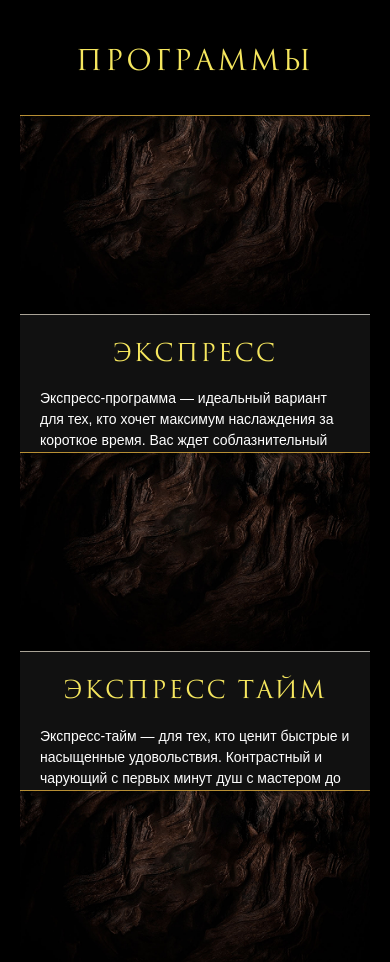
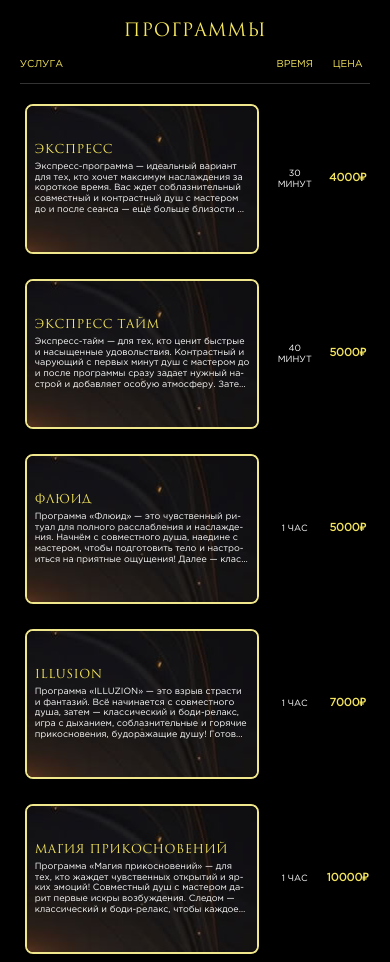
Before and after one commit to 7CH1VAS7/illusion, a plain HTML site: page program.html in a window 390 px wide. Shown: the top 962 px of the page. Drawn offline with Linux system fonts and the light colour scheme; files whose address does not match are found by name.

Commit message:
final program

```diff
--- a/program.html
+++ b/program.html
@@ -21,7 +21,7 @@
             <div class="program-row">
                 <div class="program-service">
                     <div class="service-image">
-                        <img src="wwwroot/img/Rectangle 23890.png" alt="789">
+
                         <div class="service-text">
                             <h3>ЭКСПРЕСС</h3>
                             <p>Экспресс-программа — идеальный вариант для тех, кто хочет максимум наслаждения за короткое время. Вас ждет соблазнительный совместный и контрастный душ с мастером до и после сеанса — ещё больше близости и возбуждения. Горячий боди-релакс плавно переходит в чувственные прикосновения… Позвольте себе яркую перезагрузку и взрыв эмоций всего за одну встречу!</p>
@@ -40,7 +40,7 @@
             <div class="program-row">
                 <div class="program-service">
                     <div class="service-image">
-                        <img src="wwwroot/img/Rectangle 23890.png" alt="789">
+
                         <div class="service-text">
                             <h3>ЭКСПРЕСС ТАЙМ</h3>
                             <p>Экспресс-тайм — для тех, кто ценит быстрые и насыщенные удовольствия. Контрастный и чарующий с первых минут душ с мастером до и после программы сразу задает нужный настрой и добавляет особую атмосферу. Затем в ход идёт горячий боди-релакс, где мастер скользит по вашему телу, не забывая об особо чувствительных зонах. Минимум времени — максимум сексуальных ощущений.</p>
@@ -59,7 +59,6 @@
             <div class="program-row">
                 <div class="program-service">
                     <div class="service-image">
-                        <img src="wwwroot/img/Rectangle 23890.png" alt="789">
                         <div class="service-text">
                             <h3>ФЛЮИД</h3>
                             <p>Программа «Флюид» — это чувственный ритуал для полного расслабления и наслаждения. Начнём с совместного душа, наедине с мастером, чтобы подготовить тело и настроиться на приятные ощущения! Далее — классический и боди-релакс, где каждое прикосновение разжигает желание и погружает в мир удовольствия! В завершении — утонченный и уникальный релакс! А заканчивается всё еще одним совместным душем, чтобы продлить наслаждение и оставить после себя незабываемые эмоции… Готовы к такому приятному эксперименту?</p>
@@ -78,7 +77,7 @@
             <div class="program-row">
                 <div class="program-service">
                     <div class="service-image">
-                        <img src="wwwroot/img/Rectangle 23890.png" alt="789">
+
                         <div class="service-text">
                             <h3>ILLUSION</h3>
                             <p>Программа «ILLUZION» — это взрыв страсти и фантазий. Всё начинается с совместного душа, затем — классический и боди-релакс, игра с дыханием, соблазнительные и горячие прикосновения, будоражащие душу! Готовы испытать настоящее искушение?</p>
@@ -97,7 +96,6 @@
             <div class="program-row">
                 <div class="program-service">
                     <div class="service-image">
-                        <img src="wwwroot/img/Rectangle 23890.png" alt="789">
                         <div class="service-text">
                             <h3>МАГИЯ ПРИКОСНОВЕНИЙ</h3>
                             <p>Программа «Магия прикосновений» — для тех, кто жаждет чувственных открытий и ярких эмоций! Совместный душ с мастером дарит первые искры возбуждения. Следом — классический и боди-релакс, чтобы каждое прикосновение пробуждало желание. «Веточка сакуры» — игра с горячим и холодным дыханием — усиливает ощущения. Тебя ждут соблазнительные прикосновения, которых, уверены, Вы никогда не ощущали на себе! Желаете начать эту чувственную игру?</p>
@@ -116,7 +114,6 @@
             <div class="program-row">
                 <div class="program-service">
                     <div class="service-image">
-                        <img src="wwwroot/img/Rectangle 23890.png" alt="789">
                         <div class="service-text">
                             <h3>ТАЙНОЕ ЖЕЛАНИЕ</h3>
                             <p>Это - индивидуальная программа, в которой вы сможете реализовать свои тайные эротические фантазии и получить наслаждение. Насыщенность данной программы подбирается исключительно исходя из ваших желаний. В каких позах девушка доставляет вам удовольствие и какими способами решаете только вы. Она воплотит все ваши фантазии, не противоречащие политики нашего салона. * Вы самостоятельно можете решать, в какой последовательности будет проходить программа (возможность поменять местами классическую часть с эротической)</p>
@@ -135,7 +132,6 @@
             <div class="program-row">
                 <div class="program-service">
                     <div class="service-image">
-                        <img src="wwwroot/img/Rectangle 23890.png" alt="789">
                         <div class="service-text">
                             <h3>VIP 1,5</h3>
                             <p>Программа «VIP 1.5» — 1,5 часа настоящей роскоши и безграничного удовольствия! Вас ждет совместный душ с мастером до и после сеанса. Далее — классический и боди-релакс с элементами тайских техник, чтобы полностью расслабиться и погрузиться в атмосферу наслаждения! Особое внимание — чувственным прикосновениям… Окунитесь в мир VIP-страсти и непрекращающихся эмоций! Здесь – нет ограничений! Желаете забронировать этот эксклюзив?</p>
@@ -154,7 +150,6 @@
             <div class="program-row">
                 <div class="program-service">
                     <div class="service-image">
-                        <img src="wwwroot/img/Rectangle 23890.png" alt="789">
                         <div class="service-text">
                             <h3>КЛУБНИЧНОЕ НАСЛАЖДЕНИЕ</h3>
                             <p>Программа «Клубничное наслаждение» — идеальное сочетание соблазна, игры и ярких ощущений! Сначала Вы вместе с мастером отправитесь в контрастный душ, чтобы подготовиться к ритуалу. Далее — классический и боди-релакс, плавно погружающий в расслабление. Особое удовольствие подарит уникальная техника «Клубничка» — это чувственное испытание заставит дрожать от наслаждения. А после — расслабление в пенном джакузи. Наслаждение не ограничено ничем! Готовы к сладким экспериментам?</p>
@@ -173,7 +168,6 @@
             <div class="program-row">
                 <div class="program-service">
                     <div class="service-image">
-                        <img src="wwwroot/img/Rectangle 23890.png" alt="789">
                         <div class="service-text">
                             <h3>1000 И ОДНО НАСЛАЖДЕНИЕ</h3>
                             <p>Программа «1000 и одно наслаждение» — настоящая двухчасовая сенсация для тех, кто любит чувственные эксперименты! Начинается всё с совместного душа, который настраивает на волну доверия и возбуждения. Затем — классический релакс всего тела, чтобы снять напряжение и подготовиться к эмоциям. Далее — уникальная игра «лёд и пламя» – острая смена ощущений провоцирует взрыв эмоций! Программа включает секретную технику, а также соблазнительные прикосновения по всему телу мастера. После — пенное джакузи для максимального расслабления! Готовы к двум часам своих самых дерзких фантазий?</p>
@@ -192,7 +186,6 @@
             <div class="program-row">
                 <div class="program-service">
                     <div class="service-image">
-                        <img src="wwwroot/img/Rectangle 23890.png" alt="789">
                         <div class="service-text">
                             <h3>TWIX-ШОУ</h3>
                             <p>Программа «TWIX-ШОУ» — это максимум страсти для ценителей двойного удовольствия! Вас встречают сразу две мастерицы: совместный душ и пенное джакузи в компании девушек задают нужный тон. Дальше — классический расслабляющий релакс в четыре руки и чувственный боди-релакс, который сведёт с ума от наслаждения! Изысканное удовольствие для тех, кто ценит яркие и незабываемые впечатления! Для самых искушенных мы подготовили дополнительно эффектное шоу! Хотите узнать больше о вариантах программы?</p>
@@ -211,7 +204,6 @@
             <div class="program-row">
                 <div class="program-service">
                     <div class="service-image">
-                        <img src="wwwroot/img/Rectangle 23890.png" alt="789">
                         <div class="service-text">
                             <h3>АПЕЛЬСИНОВЫЙ РАЙ</h3>
                             <p>Программа «Апельсиновый рай» — это 2 часа ярких, экзотических ощущений и настоящего расслабления! Начинается всё с совместного душа, который раскрепощает и настраивает на особый лад. Далее — классический и тайский релакс для полного расслабления, а затем интригующий релакс с горячими апельсинами: вы в маске, а по вашему телу круговыми движениями скользят тёплые цитрусы, вызывая волны наслаждения… Вас ждёт боди-релакс, пенное джакузи с мастером, секретная техника, а также максимальная чувственность — что это будет? Останется секретом! Хотите попробовать экзотику с ароматом страсти?</p>
@@ -230,7 +222,6 @@
             <div class="program-row">
                 <div class="program-service">
                     <div class="service-image">
-                        <img src="wwwroot/img/Rectangle 23890.png" alt="789">
                         <div class="service-text">
                             <h3>АКВА RELAX</h3>
                             <p>Программа «Aqua Relax» — истинное наслаждение для тела и души! Вас ждет контрастный и совместный душ с мастером до и после сеанса. Сеанс начинается с классического релакса всего тела, особое внимание уделяется спине, плечам, ногам и стопам с элементами рефлексологии, чтобы полностью снять напряжение! После — хамам с эфирными маслами и ароматерапией, глубокое скрабирование тела для лёгкости и обновления кожи. Далее — чувственный боди-релакс, переходящий в главную и тайную часть… В завершение — восстановление сил в бассейне с гидромассажем! Хотите почувствовать полный релакс с оттенком страсти?</p>
@@ -249,7 +240,6 @@
             <div class="program-row">
                 <div class="program-service">
                     <div class="service-image">
-                        <img src="wwwroot/img/Rectangle 23890.png" alt="789">
                         <div class="service-text">
                             <h3>ЖАРКОЕ ИСКУШЕНИЕ</h3>
                             <p>Окунитесь в бушующую страсть с программой «Жаркое искушение». Две соблазнительные девушки встретят Вас совместным душем, где начнутся нежные знакомства! В четыре руки они проведут арома-релакс, скрабирование и не только! Погружение в хамам и бассейн с гидромассажем завершит этот фееричный ритуал роскоши и удовольствия!</p>
@@ -268,7 +258,6 @@
             <div class="program-row">
                 <div class="program-service">
                     <div class="service-image">
-                        <img src="wwwroot/img/Rectangle 23890.png" alt="789">
                         <div class="service-text">
                             <h3>ЛЕДИ БОСС</h3>
                             <p>Почувствуйте силу настоящего подчинения с программой «Lady Boss». Вас ждёт жаркая игра власти: страстная Госпожа в эффектном образе берёт контроль с первой минуты! Атмосфера полного доминирования — и только вы решаете, насколько далеко зайдёт игра. По желанию — спецдопы для ещё большего адреналина! Готовы попробовать свои границы? Все будет зависеть от Ваших желаний!</p>
--- a/wwwroot/css/style-program.css
+++ b/wwwroot/css/style-program.css
@@ -6,7 +6,7 @@
          url('../font-15/TrajanPro3Regular.ttf') format('truetype');
     font-weight: normal;
     font-style: normal;
-    font-display: swap; /* Для лучшей производительности */
+    font-display: swap;
 }
 @font-face {
     font-family: 'GothamPro';
@@ -17,21 +17,7 @@
     font-style: normal;
     font-display: swap;
 }
-body{
-    position: relative;
-    z-index: 1;
-    margin: 0px;
-    background-color: black;
-    font-family: 'GothamPro', GothamPro ;
-}
-h1, h2, h3, h4, h5, h6 {
-    font-family: 'TrajanPro3Regular', TrajanPro3Regular ;
-    font-weight: lighter;
-font-weight: 100;
-font-weight: 200;
-font-weight: 300;
 
-}
 * {
     margin: 0;
     padding: 0;
@@ -39,43 +25,52 @@ font-weight: 300;
 }
 
 body {
-    font-family: Arial, sans-serif;
-    background: #000;
+    position: relative;
+    z-index: 1;
+    margin: 0px;
+    background-color: black;
+    font-family: 'GothamPro', GothamPro;
+    line-height: 1.6;
     color: #fff;
-    line-height: 1.6;
+}
+
+h1, h2, h3, h4, h5, h6 {
+    font-family: 'TrajanPro3Regular', TrajanPro3Regular;
+    font-weight: 100;
 }
 
 .container {
-    max-width: 1200px;
+    max-width: min(1200px, 90vw);
     margin: 0 auto;
-    padding: 0 20px;
+    padding: 0 clamp(10px, 2vw, 20px);
 }
 
 /* ===== СЕКЦИЯ ПРОГРАММ ===== */
 .programs-section {
-    padding: 80px 0;
+    padding: clamp(30px, 5vw, 60px) 0;
     min-height: 100vh;
 }
 
 .programs-title {
     text-align: center;
-    font-size: 48px;
+    font-size: clamp(24px, 4vw, 36px);
     color: rgb(245, 230, 94);
-    margin-bottom: 60px;
+    margin-bottom: clamp(20px, 4vw, 40px);
     text-transform: uppercase;
-    letter-spacing: 3px;
-    font-weight: normal;
+    letter-spacing: clamp(0.5px, 0.2vw, 2px);
+    font-weight: 100;
+    line-height: 1.2;
 }
 
 /* Заголовки столбцов */
 .columns-header {
     display: grid;
-    grid-template-columns: 1fr 100px 100px;
-    gap: 40px;
-    padding-bottom: 20px;
-    margin-bottom: 30px;
+    grid-template-columns: 1fr minmax(60px, 80px) minmax(60px, 80px);
+    gap: clamp(15px, 2vw, 25px);
+    padding-bottom: clamp(10px, 1.5vw, 15px);
+    margin-bottom: clamp(15px, 2vw, 20px);
     border-bottom: 1px solid #333;
-    font-size: 18px;
+    font-size: clamp(12px, 1.4vw, 16px);
     color: rgb(245, 230, 94);
     text-transform: uppercase;
 }
@@ -95,207 +90,245 @@ body {
 /* Строка программы */
 .program-row {
     display: grid;
-    grid-template-columns: 1fr 100px 100px;
-    gap: 40px;
-    align-items: start;
-    margin-bottom: 50px;
+    grid-template-columns: 1fr minmax(60px, 80px) minmax(60px, 80px);
+    gap: clamp(15px, 2vw, 25px);
+    align-items: center; /* Выравнивание по горизонтали */
+    margin-bottom: clamp(20px, 3vw, 30px);
+}
+/* Левый столбец - услуга с фото и текстом */
+.program-service {
+    background-color: #00000089;
+    position: relative;
+    margin: clamp(5px, 1vw, 10px);
+    border-radius: clamp(8px, 1.5vw, 15px) !important;
+    overflow: hidden;
+    min-height: clamp(150px, 25vw, 300px);
+    border: 2px solid khaki;
 }
 
-/* Левый столбец - услуга с фото и текстом */
-.program-service {
-    position: relative;
-}
 
-.service-image {
-    position: relative;
-    width: 100%;
-    height: 350px;
-}
-
-.service-image img {
-    width: 100%;
-    height: 100%;
-    object-fit: cover;
-    object-position: center;
-    display: block;
-}
 
 .service-text {
+    background-image: url('../img/ProgramFonCard.jpg');
     position: absolute;
     top: 0;
     left: 0;
     right: 0;
     bottom: 0;
-    padding: 40px;
-    background: rgba(0, 0, 0, 0.8);
+    padding: clamp(15px, 2vw, 25px);
     display: flex;
     flex-direction: column;
     justify-content: center;
 }
-
 .service-text h3 {
     color: rgb(245, 230, 94);
-    font-size: 32px;
-    margin-bottom: 20px;
+    font-size: clamp(16px, 2.2vw, 24px);
+    margin-bottom: clamp(8px, 1.2vw, 12px);
     text-transform: uppercase;
-    letter-spacing: 2px;
-    font-weight: normal;
+    letter-spacing: clamp(0.5px, 0.1vw, 1px);
+    font-weight: 100;
+    line-height: 1.2;
 }
 
 .service-text p {
     color: #fff;
-    line-height: 1.6;
-    font-size: 16px;
+    line-height: 1.4;
+    font-size: clamp(10px, 1.2vw, 14px);
     text-align: left;
+    display: -webkit-box;
+    -webkit-line-clamp: 8; /* Ограничиваем количество строк */
+    -webkit-box-orient: vertical;
+    overflow: hidden;
 }
 
 /* Столбец длительности */
 .program-duration {
     display: flex;
-    align-items: center;
+    align-items: center; /* Центрируем по вертикали */
     justify-content: center;
     height: 100%;
-    padding-top: 40px;
+    /* Убираем padding-top так как теперь выравнивание через align-items */
 }
 
 .program-duration span {
     color: #fff;
-    font-size: 18px;
+    font-size: clamp(9px, 1vw, 12px);
     font-weight: normal;
+    text-align: center;
+    line-height: 1.2;
 }
 
 /* Столбец цены */
 .program-price {
     display: flex;
-    align-items: center;
+    align-items: center; /* Центрируем по вертикали */
     justify-content: center;
     height: 100%;
-    padding-top: 40px;
+    /* Убираем padding-top так как теперь выравнивание через align-items */
 }
 
 .program-price span {
     color: rgb(245, 230, 94);
-    font-size: 24px;
+    font-size: clamp(12px, 1.4vw, 18px);
     font-weight: bold;
+    text-align: center;
 }
 
-/* ===== АДАПТИВНОСТЬ ===== */
-@media (max-width: 1024px) {
+/* ===== АДАПТИВНОСТЬ ДЛЯ МОБИЛЬНЫХ ===== */
+@media (max-width: 768px) {
     .container {
-        padding: 0 30px;
+        max-width: 95vw;
+        padding: 0 10px;
     }
 
-    .columns-header,
-    .program-row {
-        grid-template-columns: 1fr 80px 80px;
-        gap: 30px;
+    .programs-section {
+        padding: 20px 0;
     }
 
-    .service-image {
-        height: 300px;
+    .programs-title {
+        font-size: clamp(20px, 5vw, 28px);
+        margin-bottom: 20px;
+    }
+
+    .columns-header {
+        grid-template-columns: 1fr 50px 50px;
+        gap: 10px;
+        font-size: 11px;
+        margin-bottom: 15px;
+    }
+
+    .program-row {
+        grid-template-columns: 1fr 50px 50px;
+        gap: 10px;
+        margin-bottom: 20px;
+    }
+
+    .program-service {
+        margin: 5px;
+        min-height: clamp(120px, 30vh, 200px);
     }
 
     .service-text {
-        padding: 30px;
+        padding: 10px;
     }
 
     .service-text h3 {
-        font-size: 28px;
-    }
-}
-
-@media (max-width: 768px) {
-    .programs-section {
-        padding: 60px 0;
+        font-size: 14px;
+        margin-bottom: 6px;
     }
 
-    .programs-title {
-        font-size: 36px;
-        margin-bottom: 40px;
+    .service-text p {
+        font-size: 10px;
+        line-height: 1.3;
+        -webkit-line-clamp: 6; /* Меньше строк на мобильных */
     }
 
-    .columns-header {
-        display: none;
+    .program-duration span {
+        font-size: 10px;
     }
 
-    .program-row {
-        grid-template-columns: 1fr;
-        gap: 20px;
-        margin-bottom: 40px;
-        text-align: center;
-    }
-
-    .service-image {
-        height: 250px;
-    }
-
-    .service-text {
-        position: relative;
-        background: #111;
-        padding: 25px;
-    }
-
-    .program-duration,
-    .program-price {
-        padding-top: 0;
-        justify-content: flex-start;
-    }
-
-    .program-duration span,
     .program-price span {
-        font-size: 20px;
-    }
-
-    /* Добавляем подписи для мобильных */
-    .program-duration::before {
-        content: "Время: ";
-        color: rgb(245, 230, 94);
-        margin-right: 10px;
-        font-size: 16px;
-    }
-
-    .program-price::before {
-        content: "Цена: ";
-        color: rgb(245, 230, 94);
-        margin-right: 10px;
-        font-size: 16px;
+        font-size: 12px;
     }
 }
 
 @media (max-width: 480px) {
-    .programs-section {
-        padding: 40px 0;
+    .programs-title {
+        font-size: 18px;
+        margin-bottom: 15px;
     }
 
+    .columns-header {
+        grid-template-columns: 1fr 45px 45px;
+        gap: 8px;
+        font-size: 10px;
+    }
+
+    .program-row {
+        grid-template-columns: 1fr 45px 45px;
+        gap: 8px;
+        margin-bottom: 15px;
+    }
+
+    .program-service {
+        min-height: clamp(100px, 25vh, 150px);
+    }
+
+    .service-text {
+        padding: 8px;
+    }
+
+    .service-text h3 {
+        font-size: 12px;
+        margin-bottom: 4px;
+    }
+
+    .service-text p {
+        font-size: 9px;
+        line-height: 1.2;
+        -webkit-line-clamp: 5;
+    }
+
+    .program-duration span {
+        font-size: 9px;
+    }
+
+    .program-price span {
+        font-size: 11px;
+    }
+}
+
+/* Для очень маленьких экранов */
+@media (max-width: 360px) {
     .container {
-        padding: 0 20px;
+        padding: 0 5px;
     }
 
     .programs-title {
-        font-size: 28px;
-        margin-bottom: 30px;
+        font-size: 16px;
     }
 
-    .service-image {
-        height: 200px;
+    .columns-header {
+        grid-template-columns: 1fr 40px 40px;
+        gap: 5px;
+        font-size: 9px;
     }
 
-    .service-text {
-        padding: 20px;
-    }
-
-    .service-text h3 {
-        font-size: 24px;
-        margin-bottom: 15px;
+    .program-row {
+        grid-template-columns: 1fr 40px 40px;
+        gap: 5px;
     }
 
     .service-text p {
-        font-size: 14px;
-        line-height: 1.5;
+        font-size: 8px;
+        -webkit-line-clamp: 4;
+    }
+}
+
+/* Для ландшафтной ориентации */
+@media (max-height: 500px) and (orientation: landscape) {
+    .program-service {
+        min-height: 80px;
     }
 
-    .program-duration span,
-    .program-price span {
-        font-size: 18px;
+    .service-text p {
+        -webkit-line-clamp: 3;
+        font-size: 8px;
+    }
+
+    .programs-section {
+        padding: 10px 0;
     }
 }
+
+/* Гарантия что текст не вылезает */
+.service-text p {
+    word-wrap: break-word;
+    overflow-wrap: break-word;
+    hyphens: auto;
+}
+
+/* Плавное масштабирование при ресайзе */
+.programs-section * {
+    transition: all 0.2s ease;
+}
```
Also changed, not shown: wwwroot/css/style.css (line endings or trailing spaces), wwwroot/img/ProgramFonCard.jpg (added).
